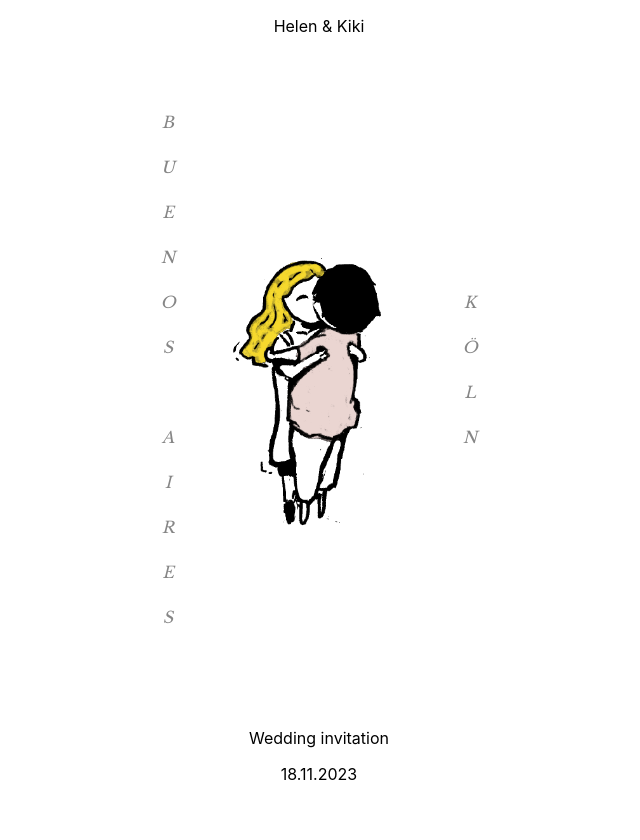
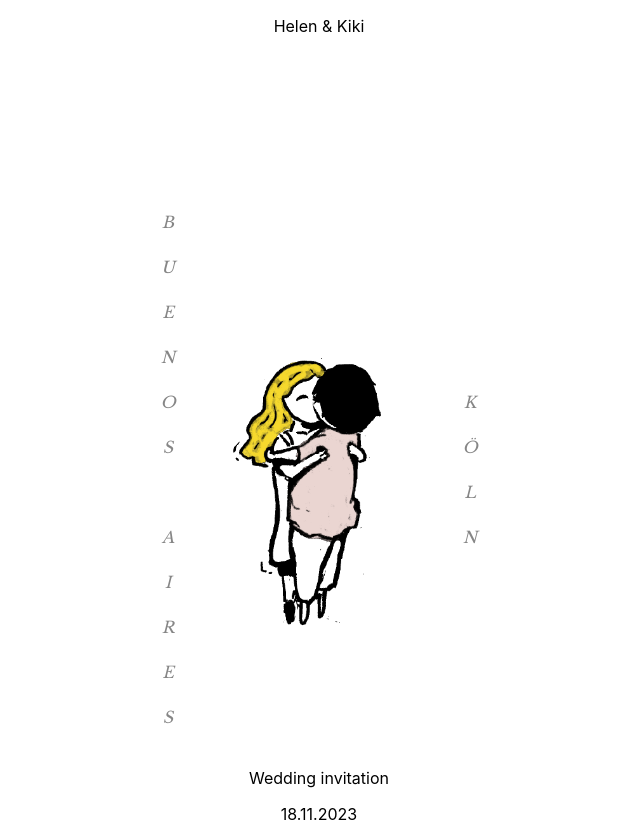
Before and after one commit to AAlejof/HeliKi, a React (Create React App) app in the folder client/: page /home in a window 1280 px wide. Shown: the whole page, without its empty margins (321-961 px from the left). Before the commit the page ends 800 px from the top, so only its background shows below. Built offline with nearby package versions, Linux system fonts and the light colour scheme.

Commit message:
adjust position

```diff
--- a/client/src/components/Home/Home.module.css
+++ b/client/src/components/Home/Home.module.css
@@ -6,6 +6,7 @@
     justify-content: center;
     align-content: center;
     align-items: center;
+    margin-top: 20vh;
     width: 100vw;
 }
 
```
